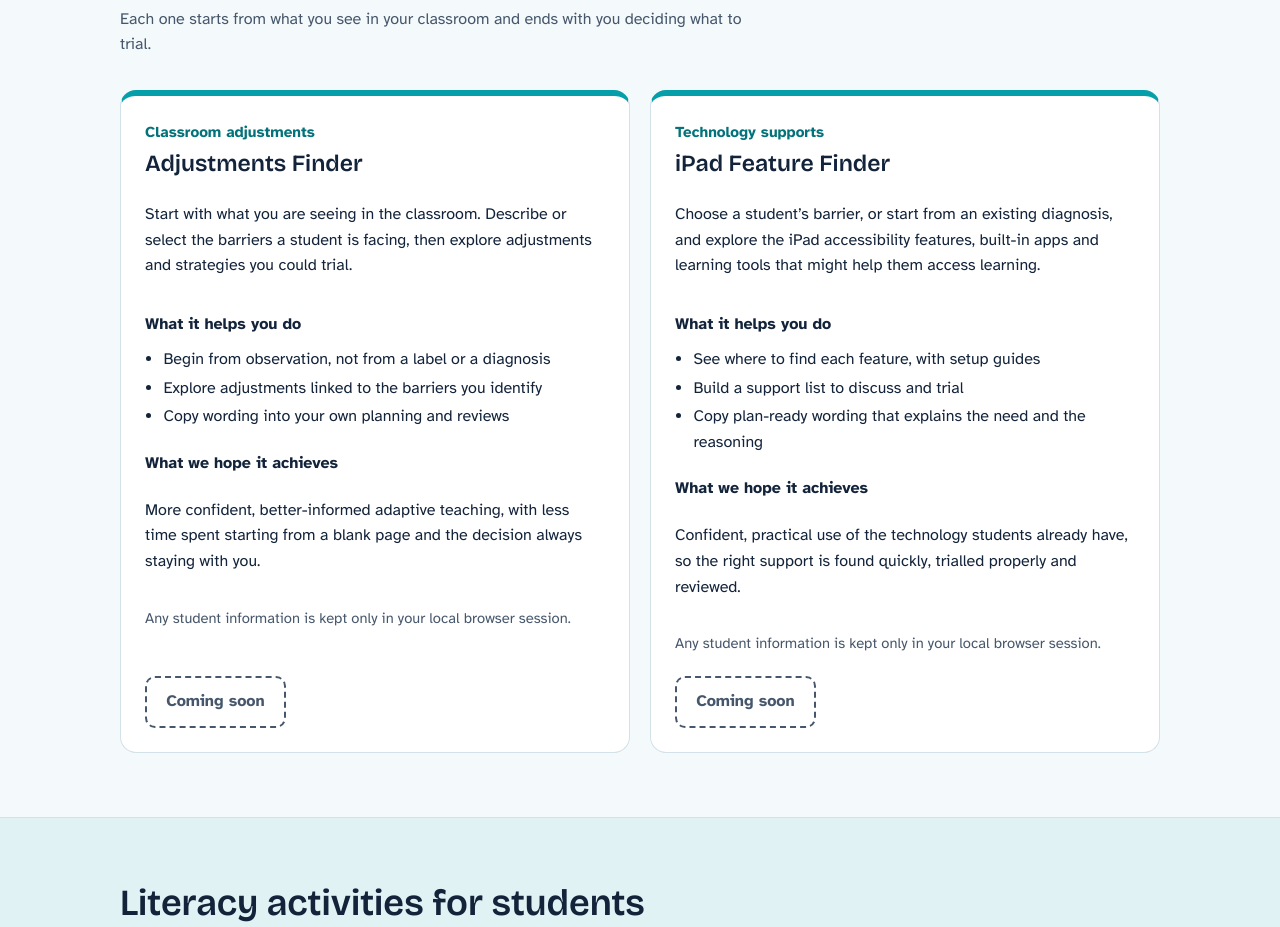
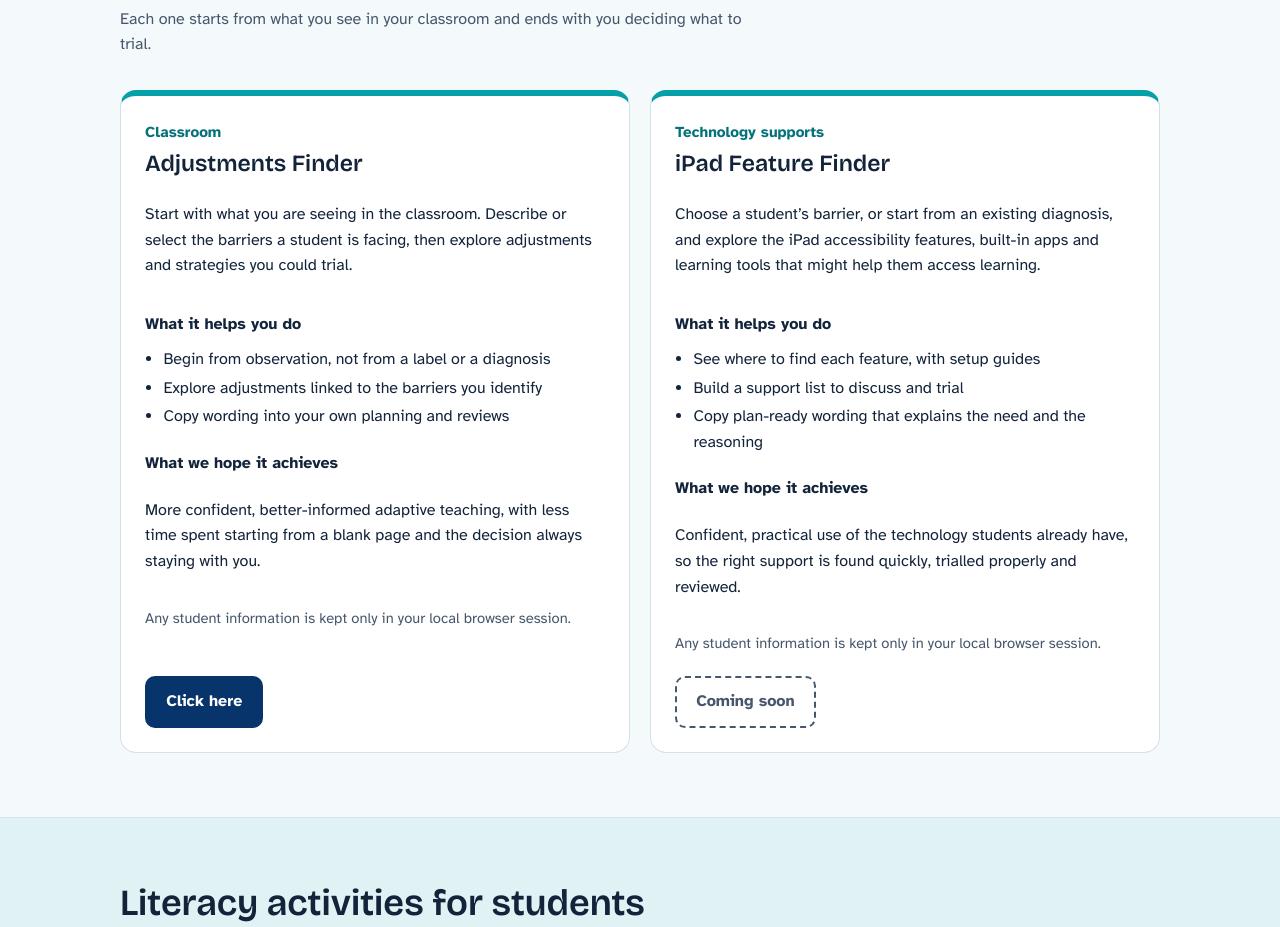
Before and after one commit to stripytanktop/amicaed_au, a plain HTML site: page index.html in a window 1280 px wide. Shown: the part 814-1741 px from the top of the page. Drawn offline with nearby package versions, Linux system fonts and the light colour scheme.

Commit message:
Update index.html

```diff
--- a/index.html
+++ b/index.html
@@ -137,7 +137,7 @@ footer.site a{font-weight:700}
     <p class="sub">Each one starts from what you see in your classroom and ends with you deciding what to trial.</p>
     <div class="grid two">
       <article class="card">
-        <p class="kind">Classroom adjustments</p>
+        <p class="kind">Classroom </p>
         <h3>Adjustments Finder</h3>
         <p>Start with what you are seeing in the classroom. Describe or select the barriers a student is facing, then explore adjustments and strategies you could trial.</p>
         <h4>What it helps you do</h4>
@@ -151,7 +151,7 @@ footer.site a{font-weight:700}
         <p class="small">Any student information is kept only in your local browser session.</p>
         <div class="spacer"></div>
         <!-- To launch: set href to the live URL and delete aria-disabled; change the label -->
-        <a class="open" href="#" aria-disabled="true">Coming soon</a>
+        <a class="open" href="/adjustments/index.html" >Click here</a>
       </article>
       <article class="card">
         <p class="kind">Technology supports</p>
```
